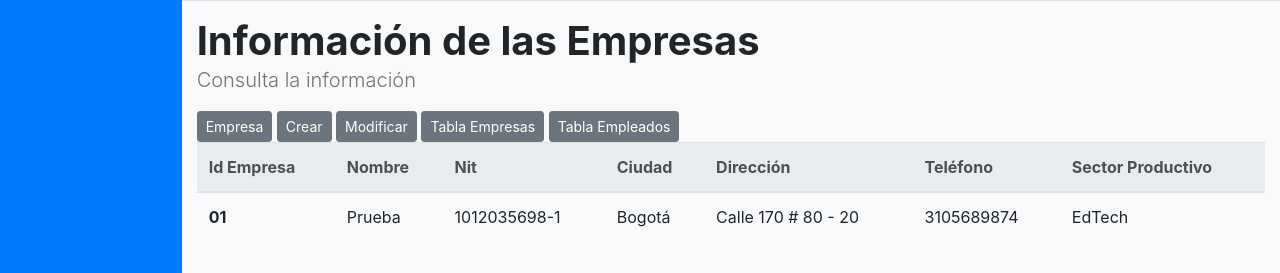
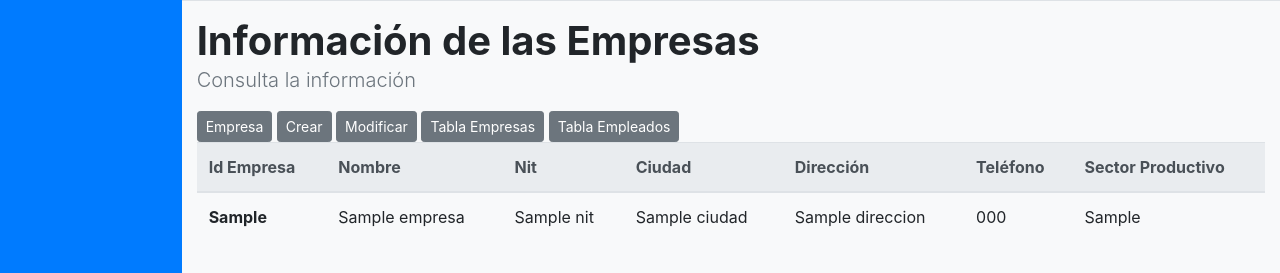
Before and after one commit to carlos9211/Transacciones_Comerciales_Gp25, a Django app: template ProyectoCiclo3/pciclo3/appciclo/templates/empresas.html in a window 1280 px wide; the page is wider, and only the part inside the window is pictured. Shown: the part 778-1051 px from the top of that part. Run offline with Django 4.2, Linux system fonts and the light colour scheme; the template is opened without the code that fills it: most values are stand-ins (such as "Sample title", 1, 10 or a date in 2020); some libraries are stand-ins or nearby versions; some web fonts are replaced.

Commit message:
Se modifica la respuesta del listado de empresas usando render desde django.shortcuts

```diff
--- a/ProyectoCiclo3/pciclo3/appciclo/templates/empresas.html
+++ b/ProyectoCiclo3/pciclo3/appciclo/templates/empresas.html
@@ -102,6 +102,7 @@
                     <a href="empresasBaseEmpresa.html" class="btn btn-secondary btn-sm">Tabla Empresas</a>
                     <a href="empresaBaseEmpleados.html" class="btn btn-secondary btn-sm">Tabla Empleados</a>
 
+                    {% if listado_empresas %}
                         <table class="table">
                             <thead class="thead-light">
                             <tr>
@@ -115,25 +116,25 @@
                             </tr>
                             </thead>
                             <tbody>
+                            {% for empresa in listado_empresas %}
                                 <tr>
-                            <th scope="row">01</th>
-                            <td>Prueba</td>
-                            <td>1012035698-1</td>
-                            <td>Bogotá</td>
-                            <td>Calle 170 # 80 - 20</td>
-                            <td>3105689874</td>
-                            <td>EdTech</td>
+                                    <th scope="row">{{empresa.IdEmpresa}}</th>
+                                    <td>{{empresa.Nombre}}</td>
+                                    <td>{{empresa.Nit}}</td>
+                                    <td>{{empresa.Ciudad}}</td>
+                                    <td>{{empresa.Direccion}}</td>
+                                    <td>{{empresa.Telefono}}</td>
+                                    <td>{{empresa.SectorProductivo}}</td>
                                 </tr>
+                            {% endfor %}
                             </tbody>
                         </table>
+                    {% else %}
+                        <p>No existen empresas.</p>
+                    {% endif %}
                 </div>
-
             </section>
-
         </div>
-
-
-
     </div>
 </div>
 
```
Also changed, not shown: ProyectoCiclo3/pciclo3/appciclo/views.py (+20 -23 lines). Lines whose indentation alone changed are shown as unchanged.
